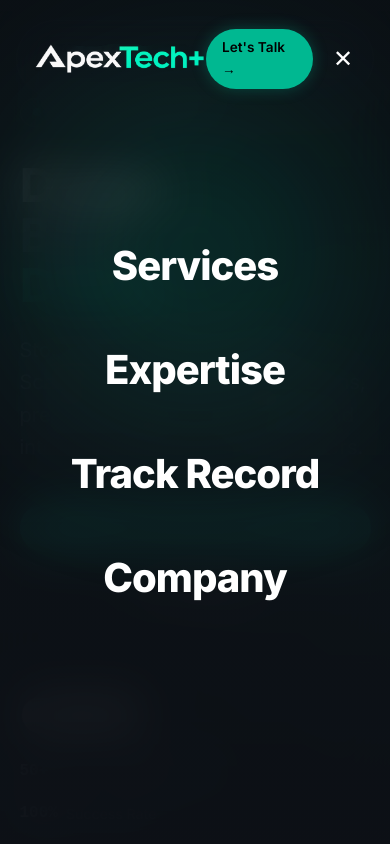
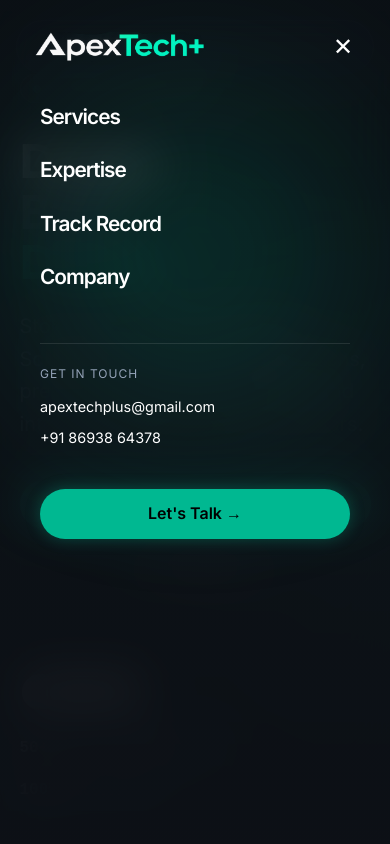
Before and after one commit to wndeepak31/portfolio, a Next.js app: page / in a window 390 px wide. Both pictures are taken after a click on the button "Toggle Menu". Shown: the top 844 px of the page. Built offline with nearby package versions, Linux system fonts and the light colour scheme; grey boxes are pictures that could not be loaded.

Commit message:
fix: refine mobile navbar layout and add contact info

```diff
--- a/src/app/page.module.css
+++ b/src/app/page.module.css
@@ -767,10 +767,10 @@
     backdrop-filter: blur(24px);
     -webkit-backdrop-filter: blur(24px);
     flex-direction: column;
-    justify-content: center;
-    align-items: center;
-    padding: 20px;
-    gap: 40px;
+    justify-content: flex-start;
+    align-items: flex-start;
+    padding: 100px 40px 40px 40px;
+    gap: 20px;
     z-index: -1;
     animation: fadeInMenu 0.4s ease-out forwards;
   }
@@ -794,13 +794,13 @@
     display: flex;
     align-items: center;
     gap: 20px;
-    font-size: 2.5rem;
-    font-weight: 800;
+    font-size: 1.3rem;
+    font-weight: 600;
     color: #fff;
     letter-spacing: -1px;
     transition: all 0.3s ease;
     opacity: 0;
-    transform: translateY(20px);
+    transform: translateX(-20px);
     animation: slideUpFade 0.5s cubic-bezier(0.16, 1, 0.3, 1) forwards;
   }
 
@@ -867,6 +867,23 @@
   .navbar {
     margin: 20px 16px -10px 16px;
   }
+  .desktopBtn {
+    display: none !important;
+  }
+  .mobileOnlyBtn,
+  .mobileOnlyMenu {
+    display: block !important;
+  }
+  .mobileOnlyBtn {
+    margin-top: 40px;
+    width: 100%;
+    text-align: center;
+  }
+}
+
+.mobileOnlyBtn,
+.mobileOnlyMenu {
+  display: none;
 }
 
 .navNum {
--- a/src/components/Navbar.js
+++ b/src/components/Navbar.js
@@ -16,6 +16,12 @@ export default function Navbar() {
         <Link href="/expertise" className={styles.navLink} onClick={() => setIsOpen(false)}>Expertise</Link>
         <Link href="/track-record" className={styles.navLink} onClick={() => setIsOpen(false)}>Track Record</Link>
         <Link href="/company" className={styles.navLink} onClick={() => setIsOpen(false)}>Company</Link>
+        <div className={styles.mobileOnlyMenu} style={{ marginTop: '30px', width: '100%', borderTop: '1px solid rgba(255,255,255,0.1)', paddingTop: '20px' }}>
+          <p style={{ fontSize: '0.75rem', color: 'var(--text-secondary)', textTransform: 'uppercase', letterSpacing: '1px', marginBottom: '12px' }}>Get in Touch</p>
+          <a href="mailto:apextechplus@gmail.com" style={{ display: 'block', color: '#fff', fontSize: '0.9rem', marginBottom: '8px', textDecoration: 'none' }}>apextechplus@gmail.com</a>
+          <a href="tel:+918693864378" style={{ display: 'block', color: '#fff', fontSize: '0.9rem', marginBottom: '20px', textDecoration: 'none' }}>+91 86938 64378</a>
+          <Link href="/contact" className={`btn-primary ${styles.mobileOnlyBtn}`} onClick={() => setIsOpen(false)} style={{ width: '100%', textAlign: 'center' }}>Let's Talk &rarr;</Link>
+        </div>
       </div>
       <div style={{ display: 'flex', alignItems: 'center', gap: '16px' }}>
         <Link href="/contact" className={`btn-primary ${styles.desktopBtn}`} style={{ padding: '8px 16px', fontSize: '0.85rem', textDecoration: 'none' }}>
```
